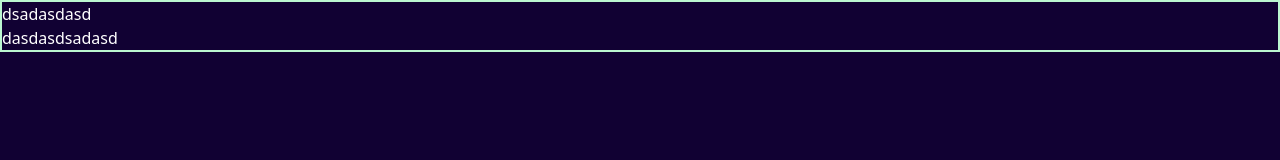
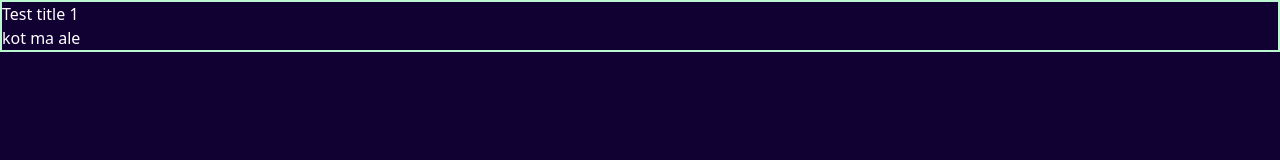
Before and after one commit to DawidRoguziak/playground, a Vue app: page /vta-form/1 in a window 1280 px wide. Shown: the top 160 px of the page. Built offline with nearby package versions, Linux system fonts and the light colour scheme.

Commit message:
feat: fill vta source data with better strings

```diff
--- a/src/data-sources/vta-forms.js
+++ b/src/data-sources/vta-forms.js
@@ -1,17 +1,17 @@
 export default [
     {
         id: 1,
-        title: 'dsadasdasd',
-        content: 'dasdasdsadasd'
+        title: 'Test title 1',
+        content: 'kot ma ale'
     },
     {
         id: 2,
-        title: 'dsadasdasd',
-        content: 'dasdasdsadasd'
+        title: 'Test title 2',
+        content: 'ala ma kota'
     },
     {
         id: 3,
-        title: 'dsadasdasd',
-        content: 'dasdasdsadasd'
+        title: 'Test title 3',
+        content: 'lorem ipsum'
     },
 ]
```
